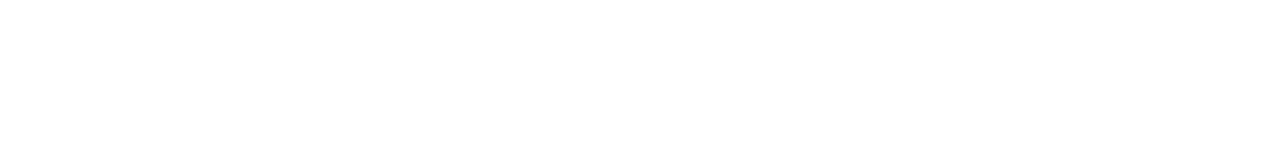
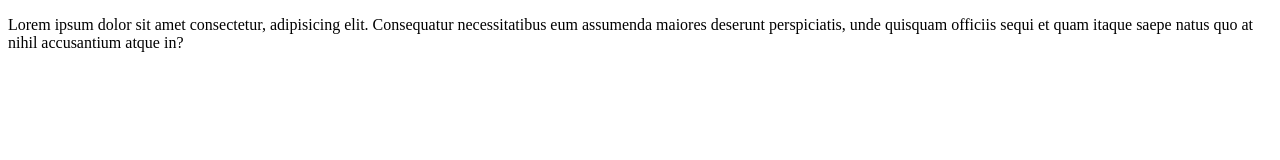
Before and after one commit to den1s46285/learn-git, a plain HTML site: page index.html in a window 1280 px wide. Drawn offline with Linux system fonts and the light colour scheme.

Commit message:
add paragraph to code

```diff
--- a/index.html
+++ b/index.html
@@ -4,6 +4,7 @@
     <meta charset="UTF-8">
     <meta name="viewport" content="width=device-width, initial-scale=1.0">
     <title>git website best one end better one</title>
+   <P>Lorem ipsum dolor sit amet consectetur, adipisicing elit. Consequatur necessitatibus eum assumenda maiores deserunt perspiciatis, unde quisquam officiis sequi et quam itaque saepe natus quo at nihil accusantium atque in?</P>
 </head>
 <body>
 
```
